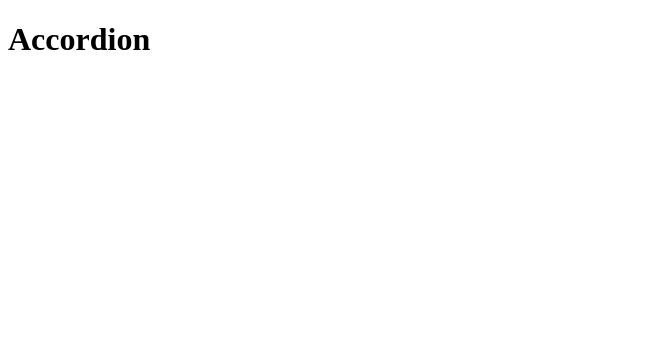
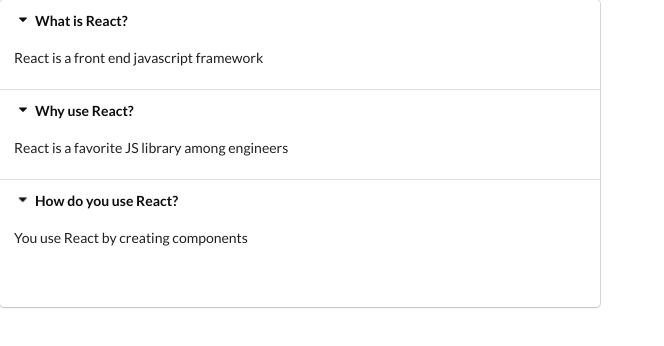
Before and after one commit to colineckert/rr-projects, a React (Create React App) app in the folder widgets/: page / in a window 1280 px wide. Shown: the top 346 px of the page, without its empty margins (0-664 px from the left). Built offline with nearby package versions, Linux system fonts and the light colour scheme.

Commit message:
setup state in Accordion

```diff
--- a/widgets/public/index.html
+++ b/widgets/public/index.html
@@ -10,6 +10,13 @@
       content="Web site created using create-react-app"
     />
     <link rel="apple-touch-icon" href="%PUBLIC_URL%/logo192.png" />
+    <link
+      rel="stylesheet"
+      href="https://cdnjs.cloudflare.com/ajax/libs/semantic-ui/2.4.1/semantic.min.css"
+      integrity="sha512-8bHTC73gkZ7rZ7vpqUQThUDhqcNFyYi2xgDgPDHc+GXVGHXq+xPjynxIopALmOPqzo9JZj0k6OqqewdGO3EsrQ=="
+      crossorigin="anonymous"
+      referrerpolicy="no-referrer"
+    />
     <!--
       manifest.json provides metadata used when your web app is installed on a
       user's mobile device or desktop. See https://developers.google.com/web/fundamentals/web-app-manifest/
--- a/widgets/src/App.js
+++ b/widgets/src/App.js
@@ -1,10 +1,25 @@
 import React from 'react';
 import Accordion from './components/Accordion';
+
+const items = [
+  {
+    title: 'What is React?',
+    content: 'React is a front end javascript framework',
+  },
+  {
+    title: 'Why use React?',
+    content: 'React is a favorite JS library among engineers',
+  },
+  {
+    title: 'How do you use React?',
+    content: 'You use React by creating components',
+  },
+];
 
 export default () => {
   return (
     <div>
-      <Accordion />
+      <Accordion items={items} />
     </div>
   );
 };
--- a/widgets/src/components/Accordion.js
+++ b/widgets/src/components/Accordion.js
@@ -1,7 +1,32 @@
-import React from 'react';
+import React, { useState } from 'react';
 
-const Accordion = () => {
-  return <h1>Accordion</h1>;
+const Accordion = ({ items }) => {
+  const [activeIndex, setActiveIndex] = useState(null);
+
+  const onTitleClick = (index) => {
+    setActiveIndex(index);
+  };
+
+  const renderedItems = items.map((item, index) => {
+    return (
+      <React.Fragment key={item.title}>
+        <div className="title active" onClick={() => onTitleClick(index)}>
+          <i className="dropdown icon"></i>
+          {item.title}
+        </div>
+        <div className="content active">
+          <p>{item.content}</p>
+        </div>
+      </React.Fragment>
+    );
+  });
+
+  return (
+    <div className="ui styled accordion">
+      {renderedItems}
+      <h1>{activeIndex}</h1>
+    </div>
+  );
 };
 
 export default Accordion;
```
